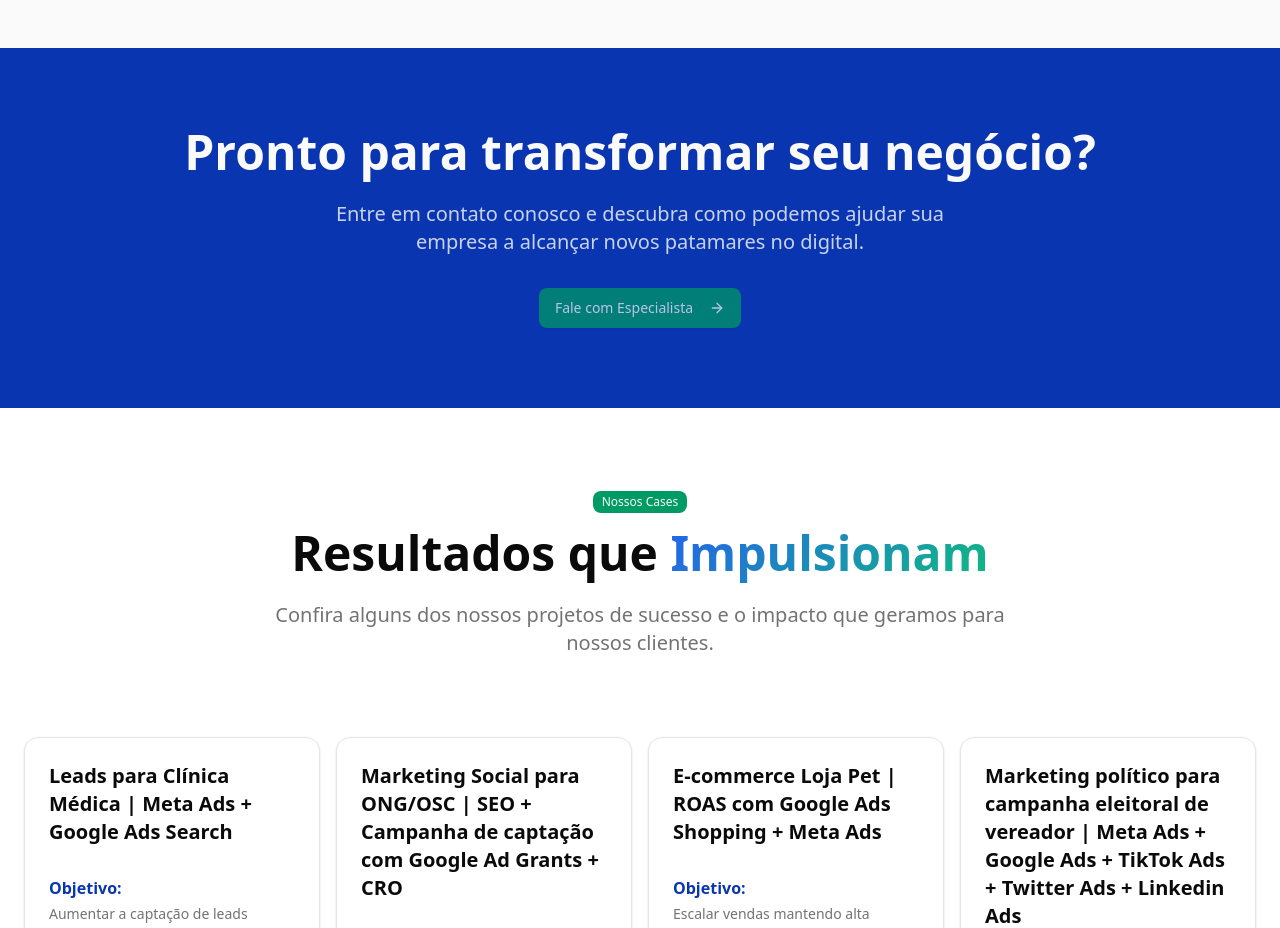
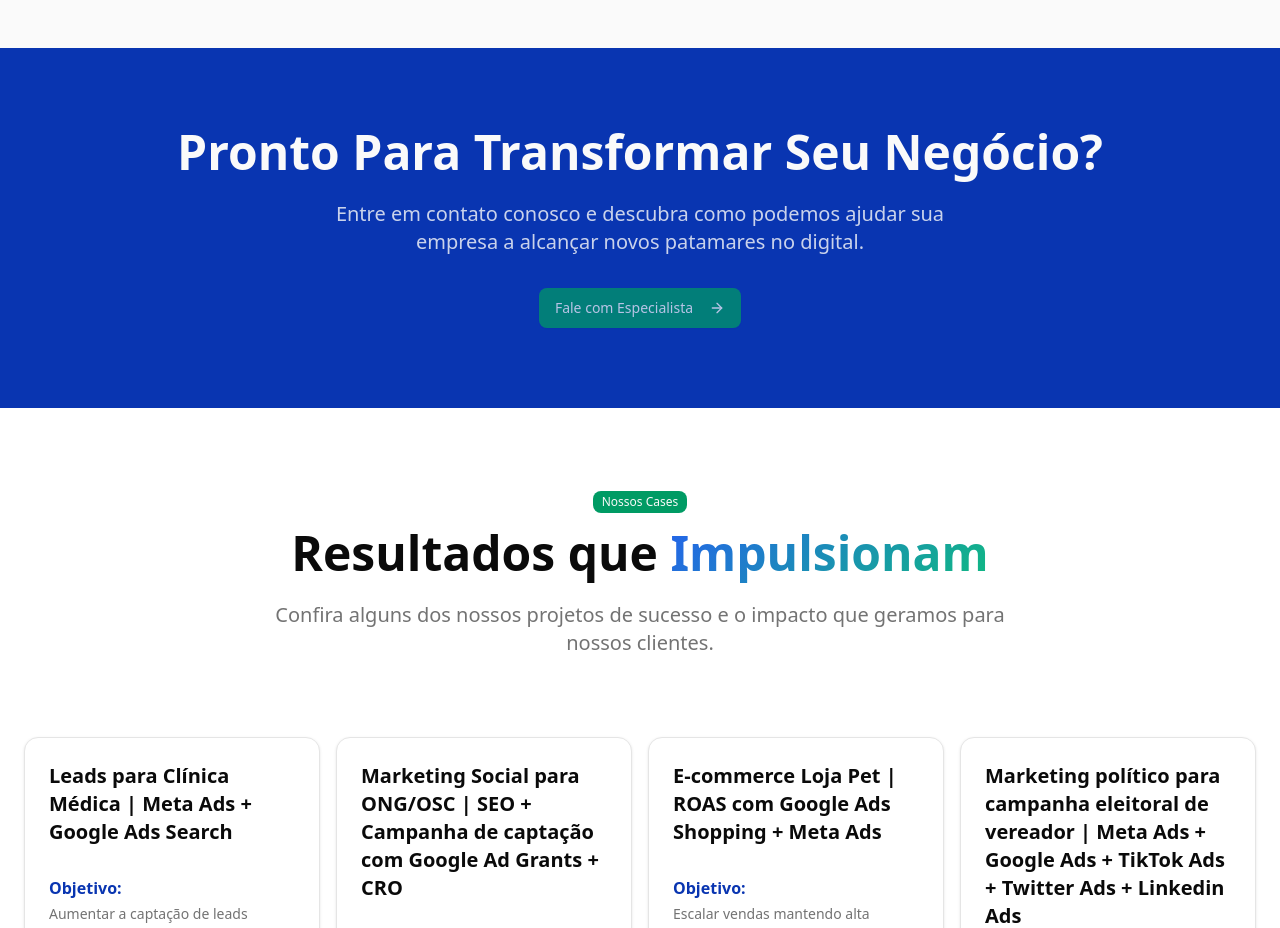
Before and after one commit to kakow-coder/digitalfy-website, a React (Vite) app: page / in a window 1280 px wide. Shown: the part 2120-3048 px from the top of the page. Built offline with nearby package versions, Linux system fonts and the light colour scheme.

Commit message:
Update App.jsx

```diff
--- a/src/App.jsx
+++ b/src/App.jsx
@@ -273,7 +273,7 @@ function App() {
       <section className="py-20 bg-primary">
         <div className="container mx-auto px-4 text-center">
           <h2 className="text-3xl lg:text-5xl font-bold text-primary-foreground mb-6">
-            Pronto para transformar seu negócio?
+            Pronto Para Transformar Seu Negócio?
           </h2>
           <p className="text-xl text-primary-foreground/80 mb-8 max-w-2xl mx-auto">
             Entre em contato conosco e descubra como podemos ajudar sua empresa a alcançar novos patamares no digital.
```
